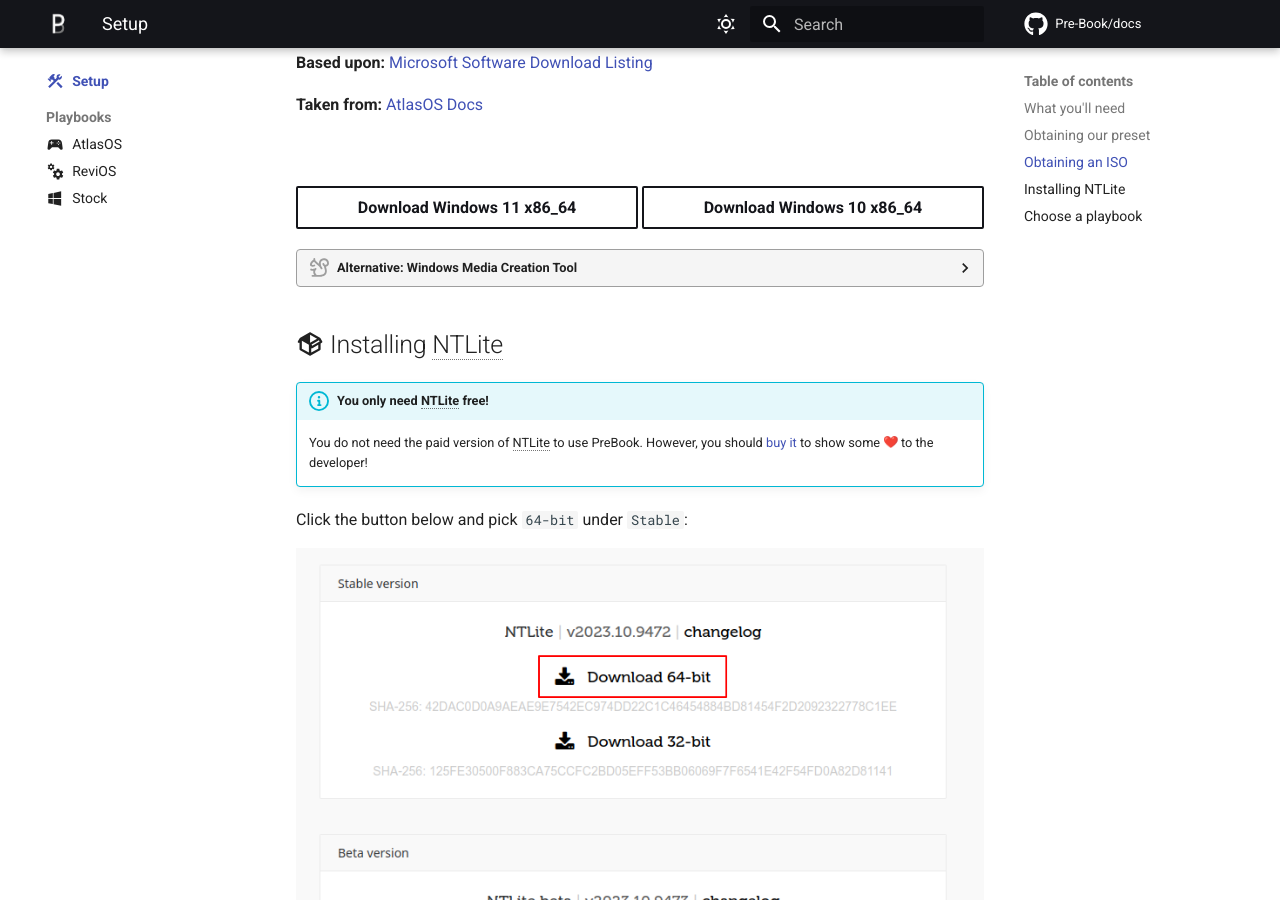
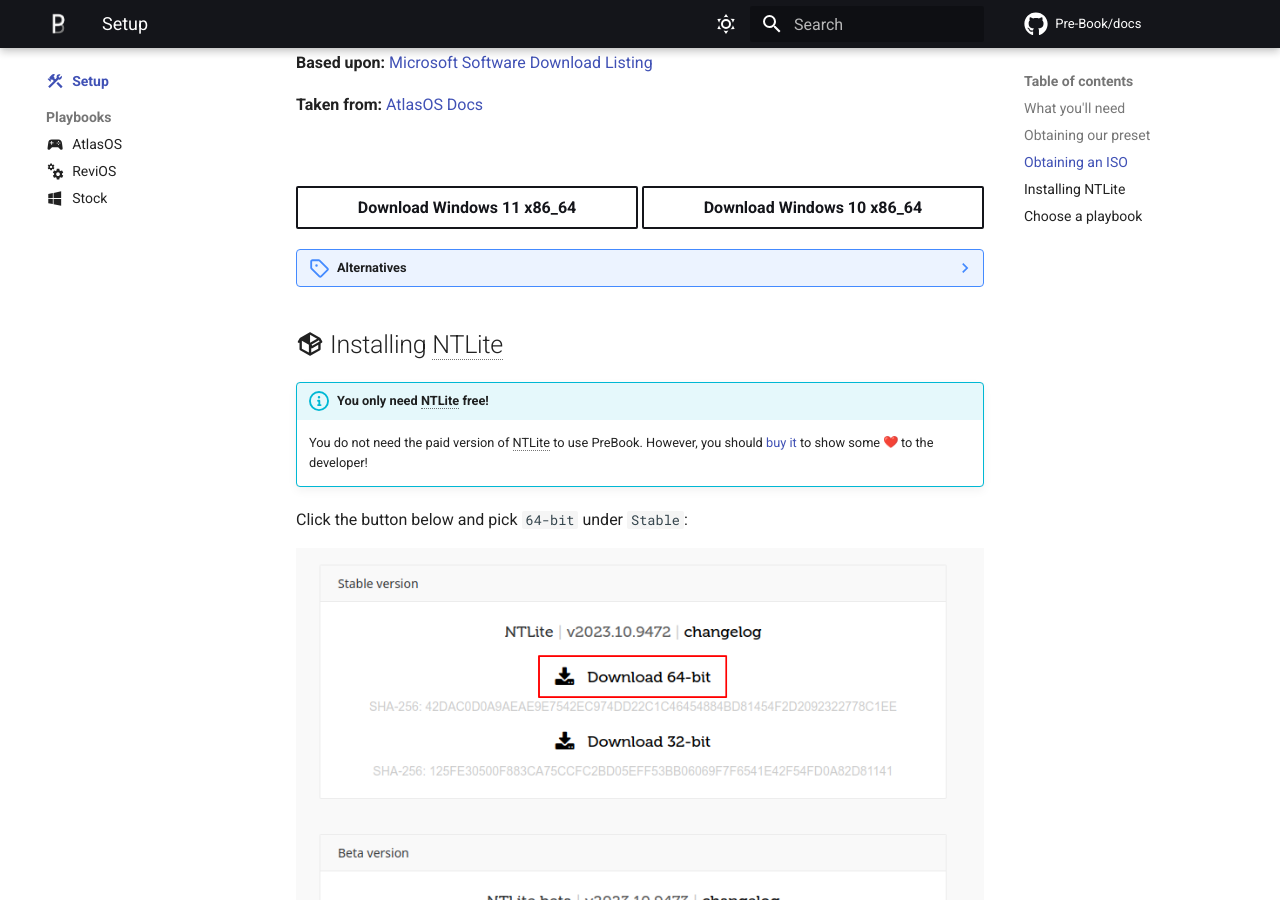
Before and after one commit to Pre-Book/docs, an MkDocs documentation site: the page built from docs/setup/README.md, in a window 1280 px wide and 900 px high, scrolled down 1702 px. Built offline with MkDocs 1.6.1 and Material for MkDocs 9.7.7, drawn with Linux system fonts in a browser that asks for light colours; emoji names are drawn with the system emoji font; comment, search, counter and statistics services are not loaded; part of the change alters nothing that is shown.

Commit message:
fix: msdl alternatives

```diff
--- a/docs/setup/README.md
+++ b/docs/setup/README.md
@@ -95,12 +95,27 @@ You can use the downloader below. Simply press one of the buttons to get started
 <input id="msdl-session-id" type="hidden">
 </center>
 
-??? grey-tip "Alternative: Windows Media Creation Tool"
+??? note "Alternatives"
+    === "Windows Media Creation Tool"
+        !!! failure "Windows 11"
+            AME playbooks only support Windows 10 22H2 and Windows 11 23H2.
 
-    !!! failure "ISOs from this tool are out of date!"
-        Please use the [MSDL webpage](https://massgrave.dev/msdl) as an alternative for now.
+            The current Media Creation Tool for Windows 11 only creates 22H2 media, so the Windows 11 Media Creation Tool currently can't be used for Prebook.
 
-    *Taken from the AtlasOS Docs.*
+        1. Download the [Windows 10](https://go.microsoft.com/fwlink/?LinkId=691209) Media Creation Tool and open it.
+        2. Click the `Accept` button to agree to the Microsoft license terms.
+        3. Tick `Create installation media (USB flash drive, DVD, or ISO file) for another PC`, click `Next`, and choose:
+            * Language: **Desired language**
+            * Edition: **Windows 10**
+            * Architecture: **64-bit (x64)**
+        4. Choose the `ISO file` option and choose the download location.
+        5. After the ISO has finished downloading, click `Finish` to close the tool.
+        *Taken from the AtlasOS Docs. Credit to all AtlasOS contributors.*
+    === "MSDL website"
+        Visit the [MSDL website](https://massgrave.dev/msdl), and download your Windows ISO from there.
+
+        [:material-microsoft-windows: Download Windows 10](https://massgrave.dev/msdl/#2618){ .md-button }
+        [:material-microsoft: Download Windows 11](https://massgrave.dev/msdl/#2860){ .md-button }
 
 ## :material-package-variant: Installing NTLite
 
```
